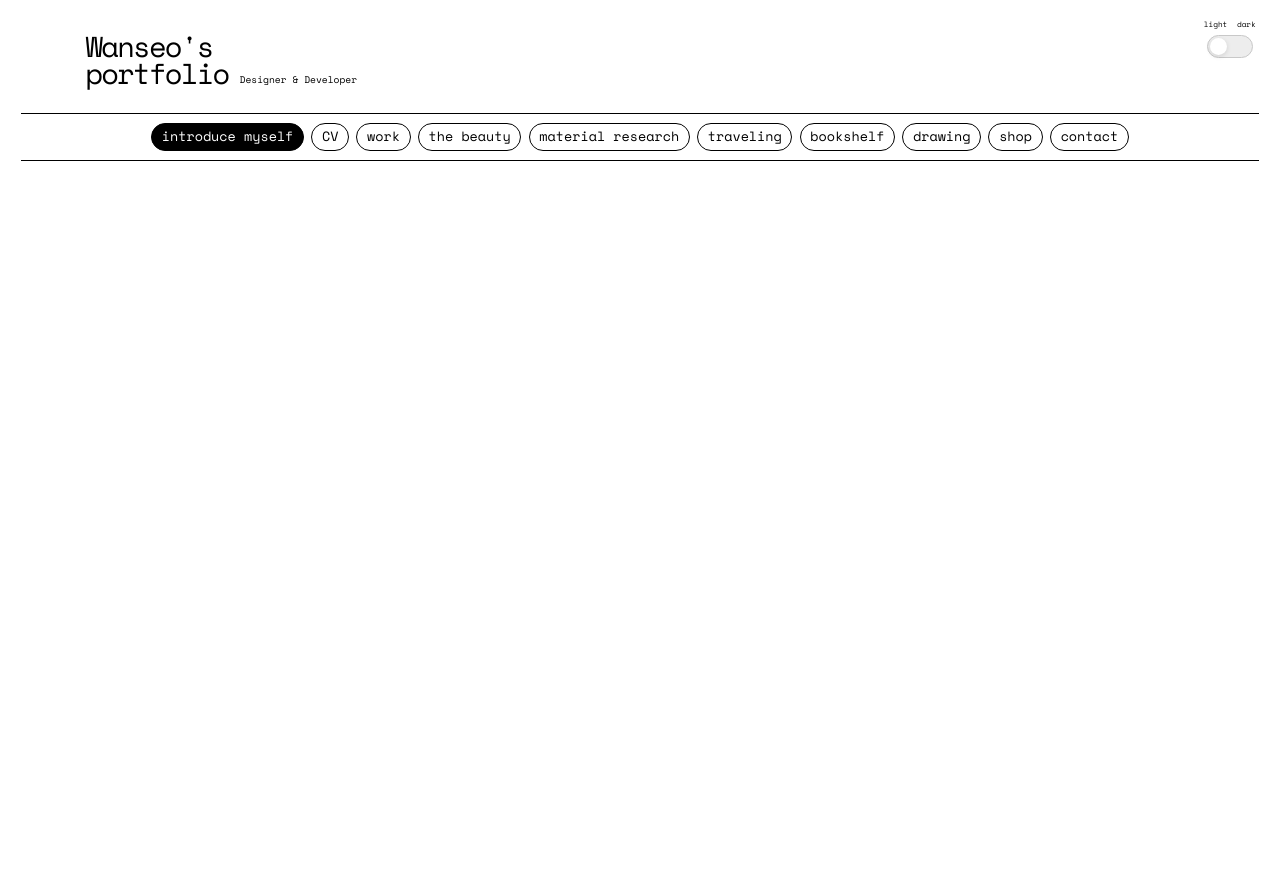
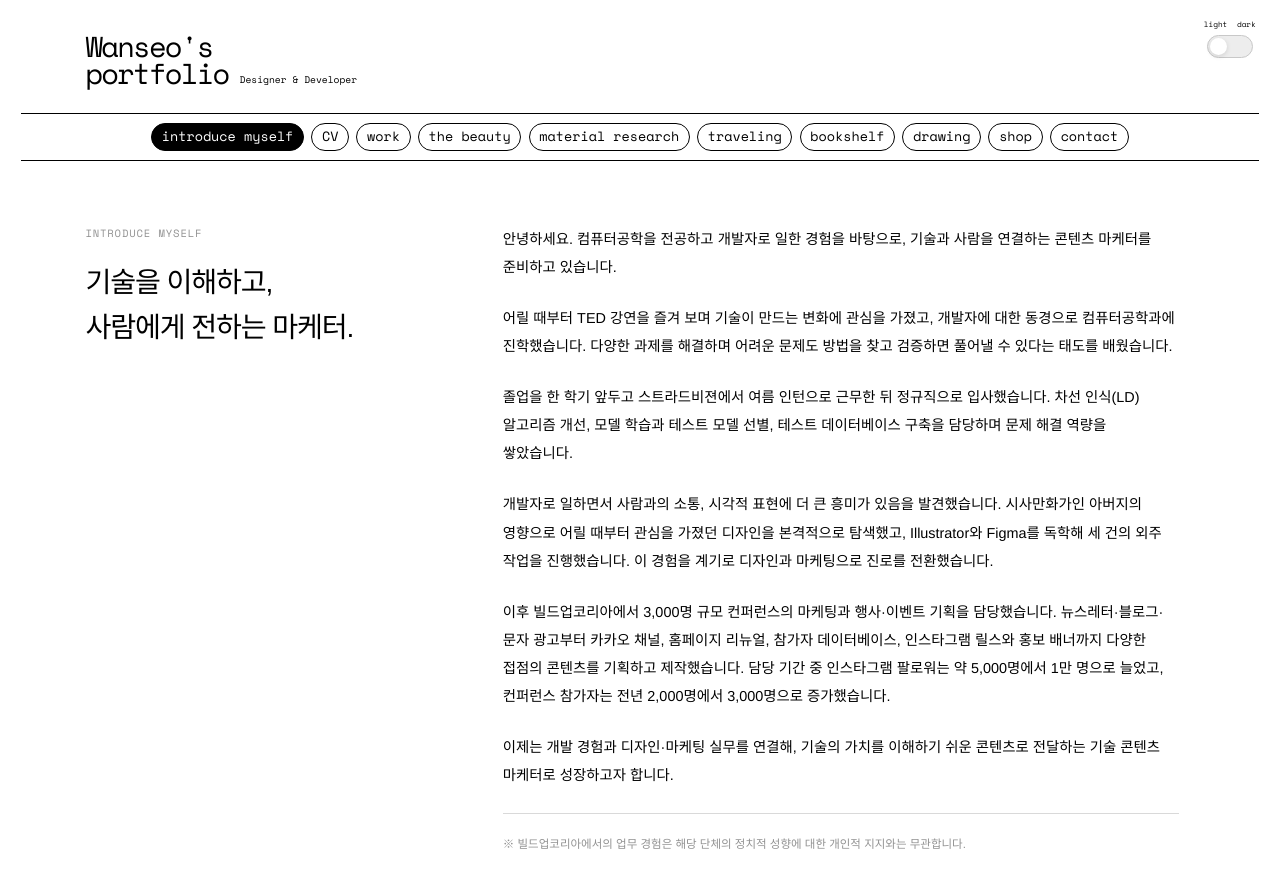
Before and after one commit to Wanseo/portfolio, a website built with Vite: page index.html in a window 1280 px wide. Both pictures are taken after a click on the tab "introduce myself". Before the commit the page ends 800 px from the top, so only its background shows below. Built offline with nearby package versions, Linux system fonts and the light colour scheme; what world-atlas would draw is missing.

Commit message:
Add concise career introduction for technical content marketing

```diff
--- a/src/main.ts
+++ b/src/main.ts
@@ -57,7 +57,21 @@ document.querySelector<HTMLDivElement>('#app')!.innerHTML = `
       <a id="tab-shop" href="#shop" role="tab" aria-selected="false" aria-controls="shop" data-panel="shop">shop</a>
       <a id="tab-contact" href="#contact" role="button" aria-expanded="false" aria-controls="contact">contact</a>
     </nav>
-    <section class="portfolio-panel empty-panel" id="introduce" role="tabpanel" aria-labelledby="tab-introduce" hidden></section>
+    <section class="portfolio-panel about-panel" id="introduce" role="tabpanel" aria-labelledby="tab-introduce" hidden>
+      <header class="about-header">
+        <p class="about-eyebrow">INTRODUCE MYSELF</p>
+        <h2>기술을 이해하고,<br>사람에게 전하는 마케터.</h2>
+      </header>
+      <div class="about-story">
+        <p>안녕하세요. 컴퓨터공학을 전공하고 개발자로 일한 경험을 바탕으로, 기술과 사람을 연결하는 콘텐츠 마케터를 준비하고 있습니다.</p>
+        <p>어릴 때부터 TED 강연을 즐겨 보며 기술이 만드는 변화에 관심을 가졌고, 개발자에 대한 동경으로 컴퓨터공학과에 진학했습니다. 다양한 과제를 해결하며 어려운 문제도 방법을 찾고 검증하면 풀어낼 수 있다는 태도를 배웠습니다.</p>
+        <p>졸업을 한 학기 앞두고 스트라드비젼에서 여름 인턴으로 근무한 뒤 정규직으로 입사했습니다. 차선 인식(LD) 알고리즘 개선, 모델 학습과 테스트 모델 선별, 테스트 데이터베이스 구축을 담당하며 문제 해결 역량을 쌓았습니다.</p>
+        <p>개발자로 일하면서 사람과의 소통, 시각적 표현에 더 큰 흥미가 있음을 발견했습니다. 시사만화가인 아버지의 영향으로 어릴 때부터 관심을 가졌던 디자인을 본격적으로 탐색했고, Illustrator와 Figma를 독학해 세 건의 외주 작업을 진행했습니다. 이 경험을 계기로 디자인과 마케팅으로 진로를 전환했습니다.</p>
+        <p>이후 빌드업코리아에서 3,000명 규모 컨퍼런스의 마케팅과 행사·이벤트 기획을 담당했습니다. 뉴스레터·블로그·문자 광고부터 카카오 채널, 홈페이지 리뉴얼, 참가자 데이터베이스, 인스타그램 릴스와 홍보 배너까지 다양한 접점의 콘텐츠를 기획하고 제작했습니다. 담당 기간 중 인스타그램 팔로워는 약 5,000명에서 1만 명으로 늘었고, 컨퍼런스 참가자는 전년 2,000명에서 3,000명으로 증가했습니다.</p>
+        <p>이제는 개발 경험과 디자인·마케팅 실무를 연결해, 기술의 가치를 이해하기 쉬운 콘텐츠로 전달하는 기술 콘텐츠 마케터로 성장하고자 합니다.</p>
+        <p class="about-note">※ 빌드업코리아에서의 업무 경험은 해당 단체의 정치적 성향에 대한 개인적 지지와는 무관합니다.</p>
+      </div>
+    </section>
     <section class="portfolio-panel resume-panel" id="cv" role="tabpanel" aria-labelledby="tab-cv">
       <section class="resume-skills" aria-labelledby="skills-title">
         <header class="resume-heading"><span>01</span><h2 id="skills-title">기술 <small>SKILLS</small></h2></header>
--- a/src/style.css
+++ b/src/style.css
@@ -45,6 +45,52 @@
 
 @media (prefers-reduced-motion: reduce) {
   #app .contact-panel:not([hidden]) { animation: none; }
+}
+
+#app .about-panel:not([hidden]) {
+  display: grid;
+  grid-template-columns: minmax(0, 0.9fr) minmax(0, 1.7fr);
+  gap: clamp(2rem, 4vw, 4.5rem);
+  max-width: 86rem;
+  margin: 0 auto;
+  padding: clamp(2.5rem, 5vw, 5rem) clamp(1rem, 5vw, 5rem) 5rem;
+}
+
+.about-eyebrow {
+  margin: 0 0 1.25rem;
+  color: var(--muted);
+  font: 0.6875rem 'Space Mono', monospace;
+  letter-spacing: 0.08em;
+}
+
+.about-header h2 {
+  margin: 0;
+  font-size: clamp(1.5rem, 2.2vw, 2.25rem);
+  font-weight: 500;
+  line-height: 1.6;
+  letter-spacing: -0.04em;
+  word-break: keep-all;
+}
+
+.about-story {
+  max-width: 44rem;
+  font-size: 0.9375rem;
+  line-height: 1.95;
+  word-break: keep-all;
+  overflow-wrap: anywhere;
+}
+
+.about-story p { margin: 0 0 1.5rem; }
+.about-story p:first-child { font-weight: 500; }
+.about-story .about-note {
+  padding-top: 1.25rem;
+  border-top: 1px solid var(--soft-border);
+  color: var(--muted);
+  font-size: 0.75rem;
+}
+
+@media (max-width: 760px) {
+  #app .about-panel:not([hidden]) { grid-template-columns: minmax(0, 1fr); }
 }
 
 #app .resume-panel:not([hidden]) {
```
